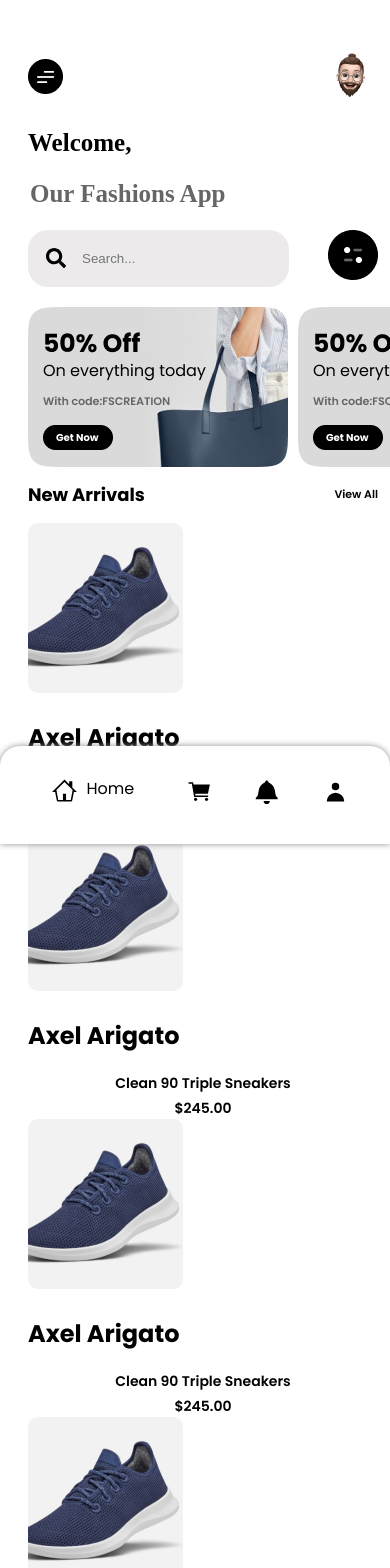
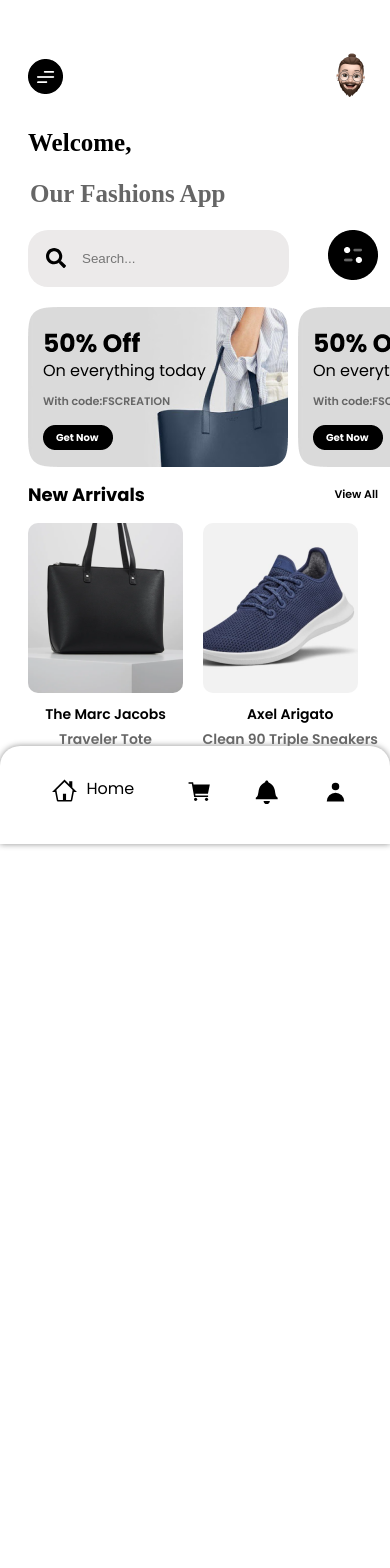
Before and after one commit to Mohit-9440/ajargh-mobile-screen, a React (Create React App) app: page / in a window 390 px wide. Shown: the top 1568 px of the page. After the commit the page ends 860 px from the top, so only its background shows below. Built offline with nearby package versions, Linux system fonts and the light colour scheme.

Commit message:
product page

```diff
--- a/src/components/Product/Product.jsx
+++ b/src/components/Product/Product.jsx
@@ -1,14 +1,20 @@
 import React from 'react'
-
+import './product.css'
 const Product = () => {
   return (
-    <div>
-        <div className='arrivals-product'>
-            <img src={require('../../assets/product2.png')} alt=""/>
-            <h2>Axel Arigato</h2>
-            <p>Clean 90 Triple Sneakers</p>
-            <p>$245.00</p>
-        </div>
+    <div className='product-wrap-arrivals'>
+      <div className='arrivals-product'>
+          <img src={require('../../assets/product1.png')} alt=""/>
+          <p>The Marc Jacobs</p>
+          <p style={{color: '#666666'}}>Traveler Tote</p>
+          <p>$195.00</p>
+      </div>
+      <div className='arrivals-product'>
+          <img src={require('../../assets/product2.png')} alt=""/>
+          <p>Axel Arigato</p>
+          <p style={{color: '#666666'}}>Clean 90 Triple Sneakers</p>
+          <p>$245.00</p>
+      </div>
     </div>
   )
 }
--- /dev/null
+++ b/src/components/Product/product.css
@@ -0,0 +1,5 @@
+.product-wrap-arrivals{
+    display: flex;
+    flex-direction: row;
+    justify-content: space-between;
+}
--- a/src/components/Products/Products.jsx
+++ b/src/components/Products/Products.jsx
@@ -1,13 +1,11 @@
 import React from 'react'
 import Product from '../Product/Product'
-
+import './products.css'
 const Products = () => {
   return (
     <div className='products'>
         <Product/>
-        <Product/>
-        <Product/>
-        <Product/>
+        {/* <Product/> */}
     </div>
   )
 }
--- /dev/null
+++ b/src/components/Products/products.css
@@ -0,0 +1,5 @@
+.products{
+    display: flex;
+    flex-direction: column;
+    /* justify-content: space-between; */
+}
--- a/src/pages/product/product.jsx
+++ b/src/pages/product/product.jsx
@@ -19,7 +19,9 @@
                   <div className='product-quantity-div'>
                     <button>- 1 +</button>
                   </div>
-                  <p>Available in Stock</p>
+                  <div className='product-quantity-stock'>
+                    <p>Available in Stock</p>
+                  </div>
                 </div>
               </div>
             </section>
```
Also changed, not shown: src/pages/product/product.css (+18 -7 lines).
